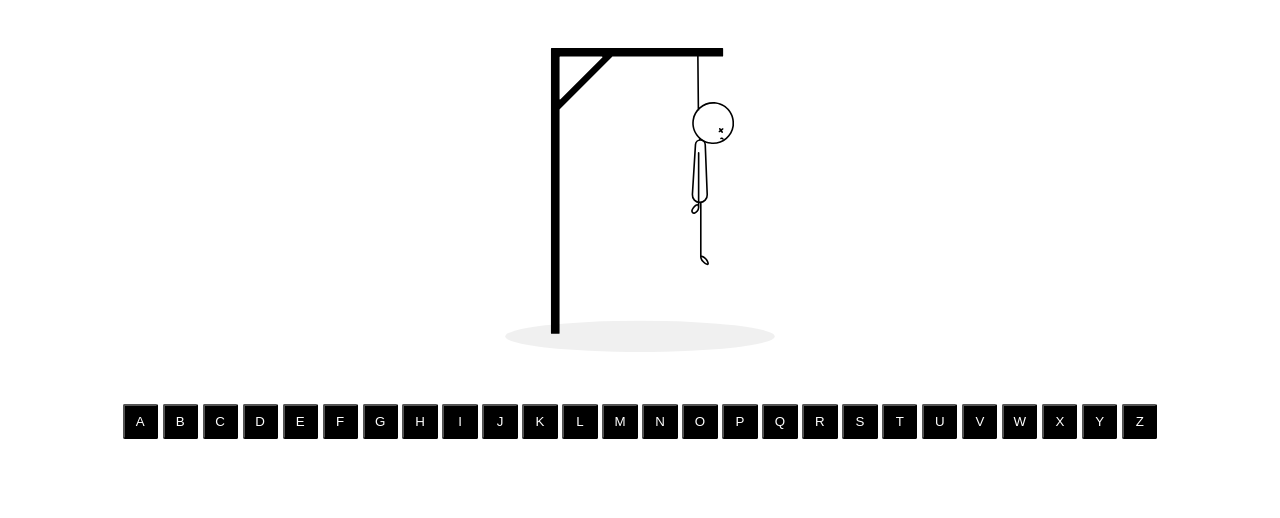
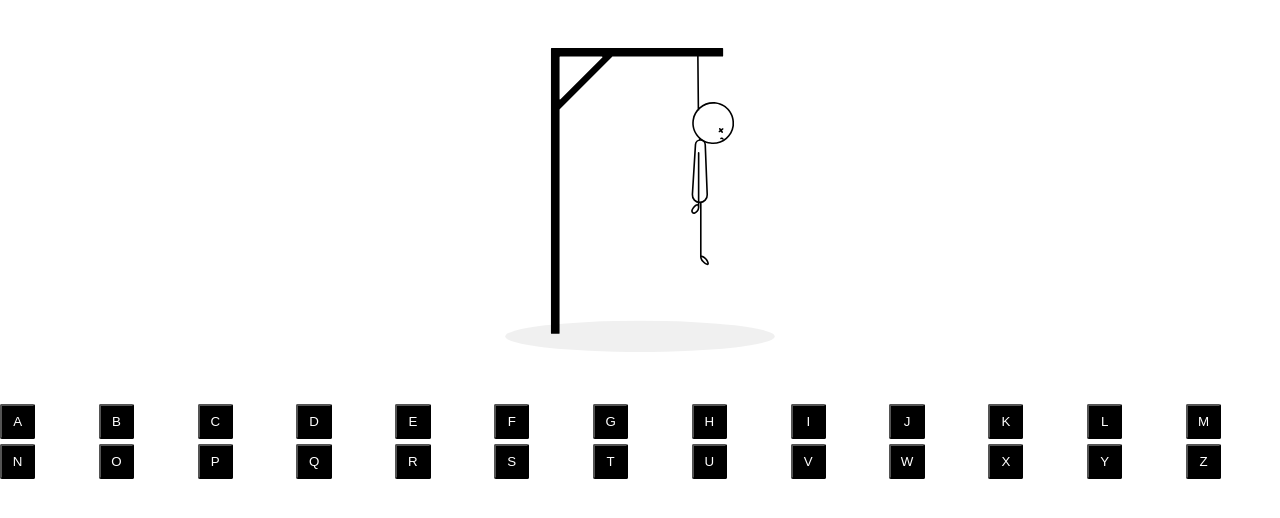
Before and after one commit to PaulineGostasson/hangman-projekt, a plain HTML site: page hangman-boilerplate/game.html in a window 1280 px wide. Drawn offline with Linux system fonts and the light colour scheme.

Commit message:
två rader

```diff
--- a/hangman-boilerplate/css/game.css
+++ b/hangman-boilerplate/css/game.css
@@ -51,7 +51,8 @@ body {
 }
 
 #alphabet-hold {
-  display: flex;
+  display: grid;
+  grid-template-columns: repeat(13, 1fr);
   justify-content: center;
   list-style: none;
   align-items: center;
```
